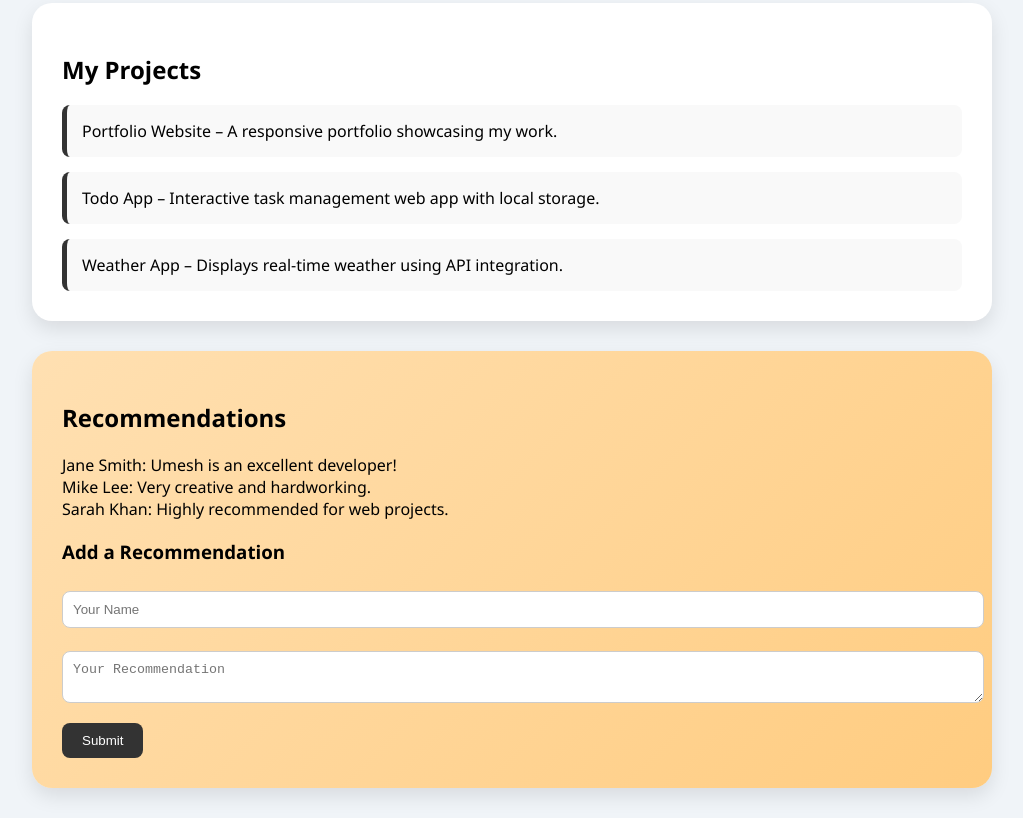
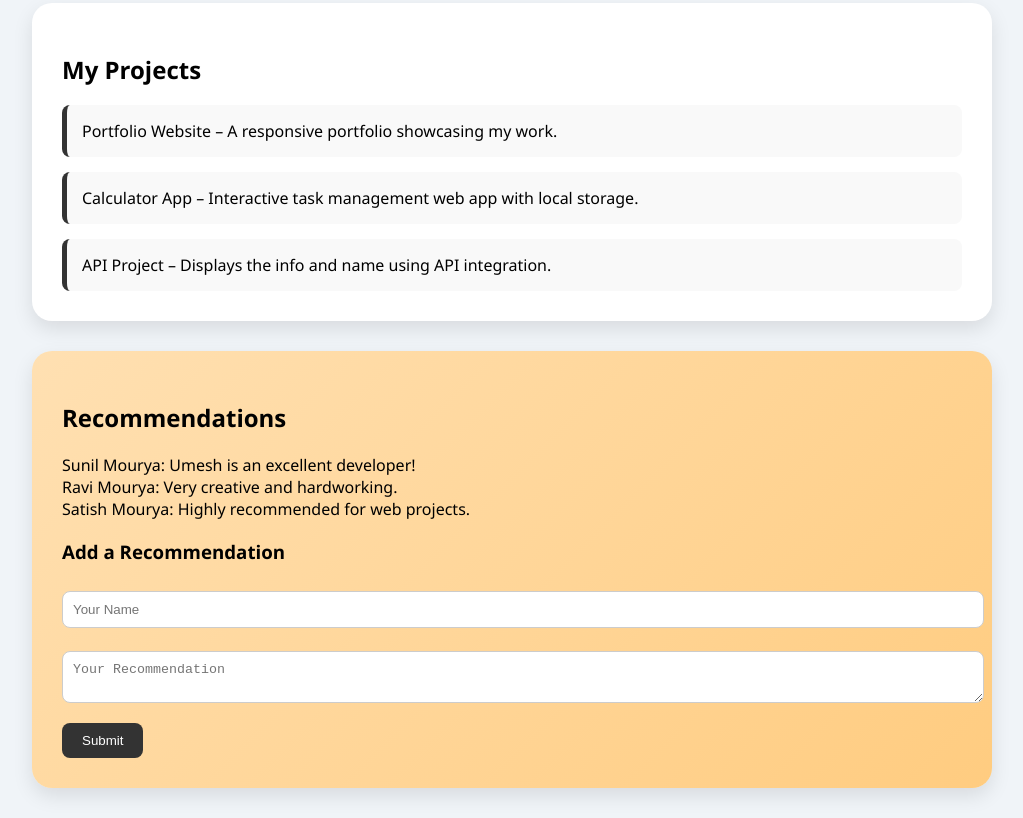
Before and after one commit to mouryaumesh052005-bit/Portfolio-page, a plain HTML site: page index.html in a window 1280 px wide. Shown: the part 901-1719 px from the top of the page, without its empty margins (128-1151 px from the left). Drawn offline with Linux system fonts and the light colour scheme.

```diff
--- a/index.html
+++ b/index.html
@@ -227,8 +227,8 @@
     <h2>My Projects</h2>
     <div class="projects">
       <div class="project-item">Portfolio Website – A responsive portfolio showcasing my work.</div>
-      <div class="project-item">Todo App – Interactive task management web app with local storage.</div>
-      <div class="project-item">Weather App – Displays real-time weather using API integration.</div>
+      <div class="project-item">Calculator App – Interactive task management web app with local storage.</div>
+      <div class="project-item">API Project – Displays the info and name  using API integration.</div>
     </div>
   </section>
 
@@ -236,9 +236,9 @@
   <section id="recommendations">
     <h2>Recommendations</h2>
     <div id="recommendation-list">
-      <div class="recommendation-item">Jane Smith: Umesh is an excellent developer!</div>
-      <div class="recommendation-item">Mike Lee: Very creative and hardworking.</div>
-      <div class="recommendation-item">Sarah Khan: Highly recommended for web projects.</div>
+      <div class="recommendation-item">Sunil Mourya: Umesh is an excellent developer!</div>
+      <div class="recommendation-item">Ravi Mourya: Very creative and hardworking.</div>
+      <div class="recommendation-item">Satish Mourya: Highly recommended for web projects.</div>
     </div>
 
     <h3>Add a Recommendation</h3>
```
